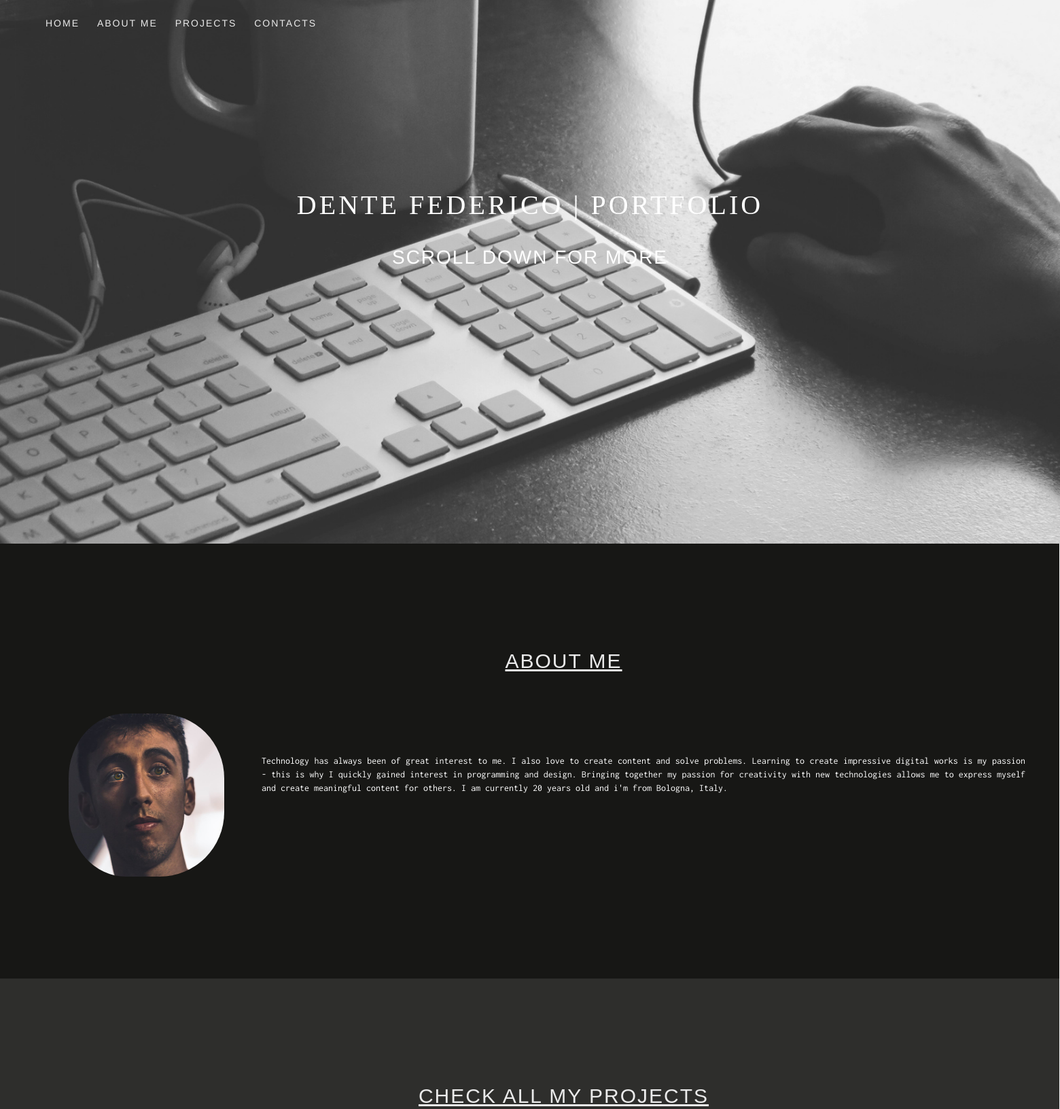
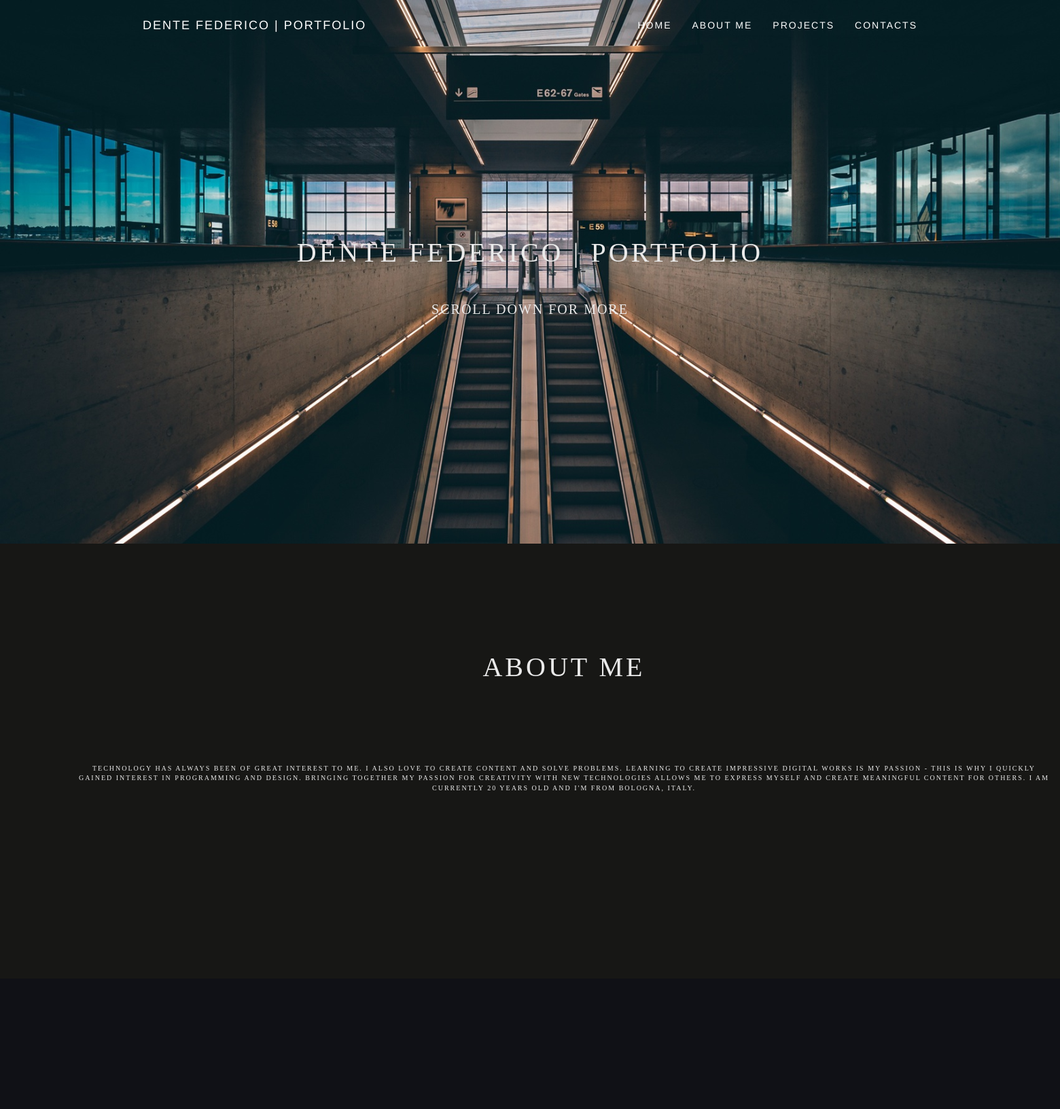
Before and after one commit to fez994/Portfolio, a PHP site: page / in a window 1560 px wide. Shown: the top 1632 px of the page at 68% size. After the commit the page ends 1165 px from the top, so only its background shows below. Run offline with PHP 8.4, Linux system fonts and the light colour scheme.

Commit message:
Aggiunta sezione About me

```diff
--- a/index.html
+++ b/index.html
@@ -1,142 +1,95 @@
 <!DOCTYPE html>
+<html>
+<head>
+	<title>Dente Federico Portfolio</title>
 
-<html lang="it-IT">
-</html>
-<head>
-<title> Dente Federico | Portfolio </title>
-<!-- CSS File -->
-<link rel="stylesheet" type="text/css" href="style.css">
-<!-- Latest compiled and minified CSS -->
-<link rel="stylesheet" href="http://maxcdn.bootstrapcdn.com/bootstrap/3.3.6/css/bootstrap.min.css">
+	<meta http-equiv="Content-Type" content="text/html; charset=utf-8">
+	<!--Bootstrap -->
+	<link href="css/bootstrap.min.css" rel="stylesheet">
+	<link href="css/styles_navbar.css" rel="stylesheet">
+	<link rel="stylesheet" href="css/bootstrap.css">
+	<!-- CSS -->
+	<link rel="stylesheet" type="text/css" href="style.css">
+	<!-- Jquery -->
+	<script src="js/jquery.1.10.2.min.js"></script>
+    <script src="js/bootstrap.min.js"></script>
+    <!-- Animated css -->
+    <link rel="stylesheet" href="css/animate.css">
+    <!-- WOW.js -->
+    <script src="other/wow.min.js"></script>
+	<script>new WOW().init();</script>
 
-<!-- jQuery library -->
-<script src="https://ajax.googleapis.com/ajax/libs/jquery/1.12.0/jquery.min.js"></script>
+</head>
+<body>
+<div class="background">
+<!-- Navbar -->
 
-<!-- Latest compiled JavaScript -->
-<script src="http://maxcdn.bootstrapcdn.com/bootstrap/3.3.6/js/bootstrap.min.js"></script>
-<!-- Google Font -->
-<link href='https://fonts.googleapis.com/css?family=Inconsolata' rel='stylesheet' type='text/css'>
-<!-- Animate CSS -->
-<link rel="stylesheet" href="css/animate.css">
-<!-- Wow . JS -->
-<script src="other/wow.min.js"></script>
-<script>new WOW().init();</script>
-<!-- Magic CSS -->
-<link rel="stylesheet" href="other/magic.css">
-<script src="other/jquery.1.10.2.min.js"></script>
-<script src="other/main.js"></script>
-</head>
+		<div class="navbar transparent navbar-invert navbar-static-top hr">
+		<div class="container">
+
+		<a href="#" class="navbar-brand">Dente Federico | Portfolio</a>
+
+		<button class="navbar-toggle" data-toggle="collapse" data-target=".navHeaderCollapse">
+			<span class="icon-bar"></span>
+			<span class="icon-bar"></span>
+			<span class="icon-bar"></span>
+
+		</button>
+
+		<div class="collapse navbar-collapse navHeaderCollapse">
+
+		<ul class="nav navbar-nav navbar-right">
+			<li><a href="">Home</a></li>
+			<li><a href="">About me</a></li>
+			<li><a href="">Projects</a></li>
+			<li><a href="">Contacts</a></li>
+
+
+		</ul>
 
 
 
-<body>
+		</div>
+	</div>
+</div>
 
-<!-- Start main page -->
-<div id="page">
-  <div id="header-div">
-  <div class="image">
-    <div class="container">
+<!-- End Navbar -->
+
+
+<!-- Banner -->
+<div class="banner">
+<h2 class="animated fadeInLeft">Dente Federico | Portfolio</h2>
+<h3 class="animated fadeInUp">Scroll down for more</h3>
+
+	</div>
+
+</div>
+<!-- About me section -->
+
+
+
+<div class="about">
+
+<h2>About me</h2>
+<p>Technology has always been of great interest to me. I also love to create content and solve problems. Learning to create impressive digital works is my passion - this is why I quickly gained interest in programming and design. Bringing together my passion for creativity with new technologies allows me to express myself and create meaningful content for others. I am currently 20 years old and i'm from Bologna, Italy.</p>
+
+
+
+
+</div>
 
 
 
 
 
 
-<!--- NavBar -->
-
-      <div id="nav">
-
-    <ul>
-      <li><a href="">Home</a></li>
-      <li><a href="#row">About me</a></li>
-      <li><a href="#portfolio">Projects</a></li>
-      <li><a href="#contact">Contacts</a></li>
-    </ul>
-
-          </div>
-        </div>
-
-
-<!-- Banner -->
-
-<div id="banner">
-
-  <h2>Dente Federico <span style="color: white">|</span> Portfolio</h2>
-  <h3>Scroll down for more</h3>
-
-      </div>
-    </div>
-  </div>
-</div>
-
-<!-- About me -->
-
-<div class="row" id="row">
-  <h2>About me</h2>
-
-
- <div class="immagine">
-    <img src="images/me.jpg" id="img" class="wow zoomInDown">
-
-
-  <p>Technology has always been of great interest to me. I also love to create content and solve problems. Learning to create impressive digital works is my passion - this is why I quickly gained interest in programming and design. Bringing together my passion for creativity with new technologies allows me to express myself and create meaningful content for others. I am currently 20 years old and i'm from Bologna, Italy.</p>
-
- </div>
 
 
 
-<!-- Portofolio -->
 
-    <div id="portfolio">
-      <h2>Check all my Projects</h2>
 
-    <div class="imagecontainer">
 
-    <a href="http://www.enjoyparkourtest.altervista.org/" target="_blank"><img src="images/enjoy.jpg" id="ptim"></a>
-    </div>
 
-    <div class="imagecontainer2">
-
-    <a href="http://codepen.io/fez994/pen/KzMRMP" target="_blank"><img src="images/elon.jpg" id="ptim2"></a>
-      </div>
-
-<!-- Contact me -->
-
-<div id="contact">
-  <h2>Contact me</h2>
-  <section class="body">
-
-<form>
-
-    <label>Name</label>
-    <input name="name" placeholder="Type Here">
-
-    <label>Email</label>
-    <input name="email" type="email" placeholder="Type Here">
-
-    <label>Message</label>
-    <textarea name="message" placeholder="Type Here"></textarea>
-
-    <input id="submit" name="submit" type="submit" value="Submit">
-
-</form>
-      </section>
-
-    </div>
-
-<!-- Footer -->
-
-  <div class="footer">
-    <h2>Socials</h2>
-    <!-- Facebook -->
-    <a href="https://www.facebook.com/profile.php?id=100001350419056"><img src="images/Facebook.png" id="facebook" class="wow fadeInLeft"></a>
-    <!-- GitHub -->
-    <a href="https://github.com/fez994"><img src="images/Github.png" id="github" class="wow fadeInLeft"></a>
-    <!-- Linkedin -->
-    <a href="https://www.linkedin.com/in/federico-dente-1a0463109?trk=nav_responsive_tab_profile_pic"><img src="images/Linkedin.png" id="linkedin" class="wow fadeInLeft"></a>
-
-    </div>
-  </div>
-</div>
 
 </body>
+</html>
--- a/style.css
+++ b/style.css
@@ -1,324 +1,108 @@
-#header-div {
+body {
+background: url(images/bg.jpg) no-repeat center center fixed;
+-webkit-background-size: cover;
+-moz-background-size: cover;
+-o-background-size: cover;
+background-size: cover;
 
-  position: absolute;
-  width: 100%;
-  height: 100%;
-  background-image: url(images/bg.jpg);
-  background-size: cover;
-  background-color: black;
+}
+
+h2 {
+  color: black;
+}
+
+.navbar {
+    margin-bottom: 1.3em;
+    background: transparent;
+    border: transparent;
+    padding-top: 12px;
 }
 
 
-#nav > ul > li  {
-
-  display: inline-block;
-  margin-left: 2px;
-  padding: 10px;
-  color: #EAEAEA;
-  line-height: 2.9em;
-  letter-spacing: 2px;
-  text-transform: uppercase;
-  font-weight: 500px;
-  text-align: left;
-}
-
-#nav > ul > li a {
-
-  color: #EAEAEA;
+ ul > li a {
+  color: white;
   line-height: 3.5em;
   letter-spacing: 2px;
   text-transform: uppercase;
   font-weight: 400px;
 }
 
-.container {
+.navbar-brand {
 
-  float: left;
+	color: white;
+	letter-spacing: 2px;
+	text-transform: uppercase;
+	font-weight: 400px;
+
 }
 
 
-#banner {
-  width: 1500px auto;
-  padding: 250px;
-  text-align: center;
-  text-transform: uppercase;
-  color: white;
+.navbar-invert .navbar-toggle .icon-bar {
+	background-color: white;
 }
 
-#banner h2 {
+
+h2 {
 
   display: inline-block;
   padding: 10px 10px;
   font-size: 40px;
   font-family: serif;
   letter-spacing: 4px;
+  text-transform: uppercase;
+  padding-top: 250px;
+  color: #EAEAEA;
+
+
 }
 
+.banner {
 
-#banner h3 {
-  letter-spacing: 2px;
-  font-size: 28px;
+	text-align: center;
 }
 
-.row {
+h3 {
+	padding: 10px 10px;
+	font-size: 20px;
+	font-family: serif;
+	letter-spacing: 2px;
+	text-transform: uppercase;
+	color: #EAEAEA;
 
+}
+
+.about {
   padding-left: 100px;
   position: absolute;
   top: 100%;
-  width: 100.9%;
+  width: 100%;
   height: 80%;
   background-color: #171715;
   padding-top: 90px;
   background-size: cover;
-}
-
-
-.row > .immagine > p {
-  font-family: "Inconsolata", serif;
-  font-style: normal;
-  color: white;
-  text-align: justify;
-  float: right;
-  padding-right: 40px;
-  padding-left: 300px;
-  margin-top: -185px;
-
+  text-align: center;
 
 }
 
-.row > h2 {
+.about h2 {
+  display: inline-block;
+  padding: 10px 10px;
+  font-size: 40px;
+  font-family: serif;
+  letter-spacing: 4px;
+  text-transform: uppercase;
+  padding-top: 50px;
+  color: #EAEAEA;
+  text-align: center;
+}
 
-  color: #EAEAEA;
-  font-family: sans-serif;
-  line-height: 3.5em;
-  letter-spacing: 2px;
-  text-transform: uppercase;
-  font-weight: 400;
-  text-align: center;
-  margin-left: 0.5em;
-  padding: 10px;
-  text-decoration: underline;
-  text-decoration-color: #EAEAEA;
-
+.about p {
+	padding: 10px 10px;
+	font-size: 10px;
+	font-family: serif;
+	letter-spacing: 2px;
+	text-transform: uppercase;
+	color: #EAEAEA;
+	padding-top: 100px;
 
 }
-
-#img {
-  width: 250px;
-  height: 250px;
-  border-radius: 100px;
-  -moz-border-radius: 100px;
-  padding: 5px;
-  padding-left: 16px;
-  float: left;
-  clear: left;
-}
-
-.immagine {
-  float: left;
-  margin-right: 10px;
-}
-
-#portfolio {
-
-  padding-left: 100px;
-  position: absolute;
-  top: 100%;
-  width: 100%;
-  height: 100%;
-  left: 0px;
-  background-color: #2e2e2c;
-  padding-top: 90px;
-  background-size: cover;
-
-}
-
-#portfolio > h2 {
-
-  color: #EAEAEA;
-  font-family: sans-serif;
-  line-height: 3.5em;
-  letter-spacing: 2px;
-  text-transform: uppercase;
-  font-weight: 400;
-  text-align: center;
-  margin-left: 0.5em;
-  padding: 10px;
-  text-decoration: underline;
-  text-decoration-color: #EAEAEA;
-
-}
-
-
-#ptim {
- border-radius: 100px;
--moz-border-radius: 100px;
-}
-
-
-#ptim:hover{
-  position: relative;
-  z-index: 1;
-  transform: scale(1.2);
-  -ms-transform: scale(1.2);
-  -webkit-transform: scale(1.2);
-}
-
-.imagecontainer {
-  padding-top: 50px;
-  }
-
-
-.imagecontainer2{
-  padding-top: 50px;
-}
-
-#ptim2{
-  border-radius: 100px;
-  -moz-border-radius: 100px;
-  margin-top: -473px;
-  position: relative;
-  left: 800px;
-}
-
-#ptim2:hover {
-  position: relative;
-  z-index: 1;
-  transform: scale(1.2);
-  -ms-transform: scale(1.2);
-  -webkit-transform: scale(1.2);
-}
-
-
-#contact {
-  padding-left: 100px;
-  position: absolute;
-  top: 100%;
-  width: 100%;
-  height: 100%;
-  left: 0px;
-  background-color: #7e7e79;
-  padding-top: 90px;
-  background-size: cover;
-
-}
-
-#contact > h2 {
-  color: #EAEAEA;
-  font-family: sans-serif;
-  line-height: 3.5em;
-  letter-spacing: 2px;
-  text-transform: uppercase;
-  font-weight: 400;
-  text-align: center;
-  margin-left: 0.5em;
-  padding: 10px;
-  text-decoration: underline;
-  text-decoration-color: #EAEAEA;
-}
-
-label {
-    display:block;
-    margin-top:20px;
-    letter-spacing:3px;
-}
-
-.body {
-  display: block;
-  margin: 0 auto;
-  width: 576px;
-}
-
-form {
-    margin:0 auto;
-    width:459px;
-}
-
-input, textarea {
-  width:439px;
-  height:27px;
-  background:#efefef;
-  border:1px solid #dedede;
-  padding:10px;
-  margin-top:3px;
-  font-size:0.9em;
-  color:#3a3a3a;
-  -moz-border-radius: 5px;
-  -webkit-border-radius: 5px;
-  border-radius: 5px;
-}
-
-textarea {
-  height:213px;
-  background-color: #efefef;
-}
-
-input:focus, textarea:focus {
-  border: 1px solid #97d6eb;
-}
-
-#submit {
-    width:127px;
-    height:38px;
-    background:url(images/submit.jpg);
-    text-indent:-9999px;
-    border:none;
-    margin-top:20px;
-    cursor:pointer;
-}
-
-  #submit:hover {
-      opacity:.9;
-  }
-
-  .footer {
-  padding-left: 100px;
-  position: absolute;
-  top: 200%;
-  width: 100%;
-  height: 60%;
-  left: 0px;
-  background-color: #2e2e2c;
-  padding-top: 90px;
-  background-size: cover;
-
-  }
-
-
-  .footer h2 {
-  color: #EAEAEA;
-  font-family: sans-serif;
-  line-height: 3.5em;
-  letter-spacing: 2px;
-  text-transform: uppercase;
-  font-weight: 400;
-  text-align: center;
-  margin-left: 0.5em;
-  padding: 10px;
-  text-decoration: underline;
-  text-decoration-color: #EAEAEA;
-
-  }
-
-  #facebook  {
-    width: 50px;
-    height: 50px;
-    position: absolute;
-    left: 400px;
-  }
-
-  #github {
-    width: 50px;
-    height: 50px;
-    position: absolute;
-    left: 800px;
-  }
-
-  #linkedin {
-    width: 50px;
-    height: 50px;
-    position: absolute;
-    left: 1200px;
-
-
-  }
```
Also changed, not shown: images/bg.jpg.
